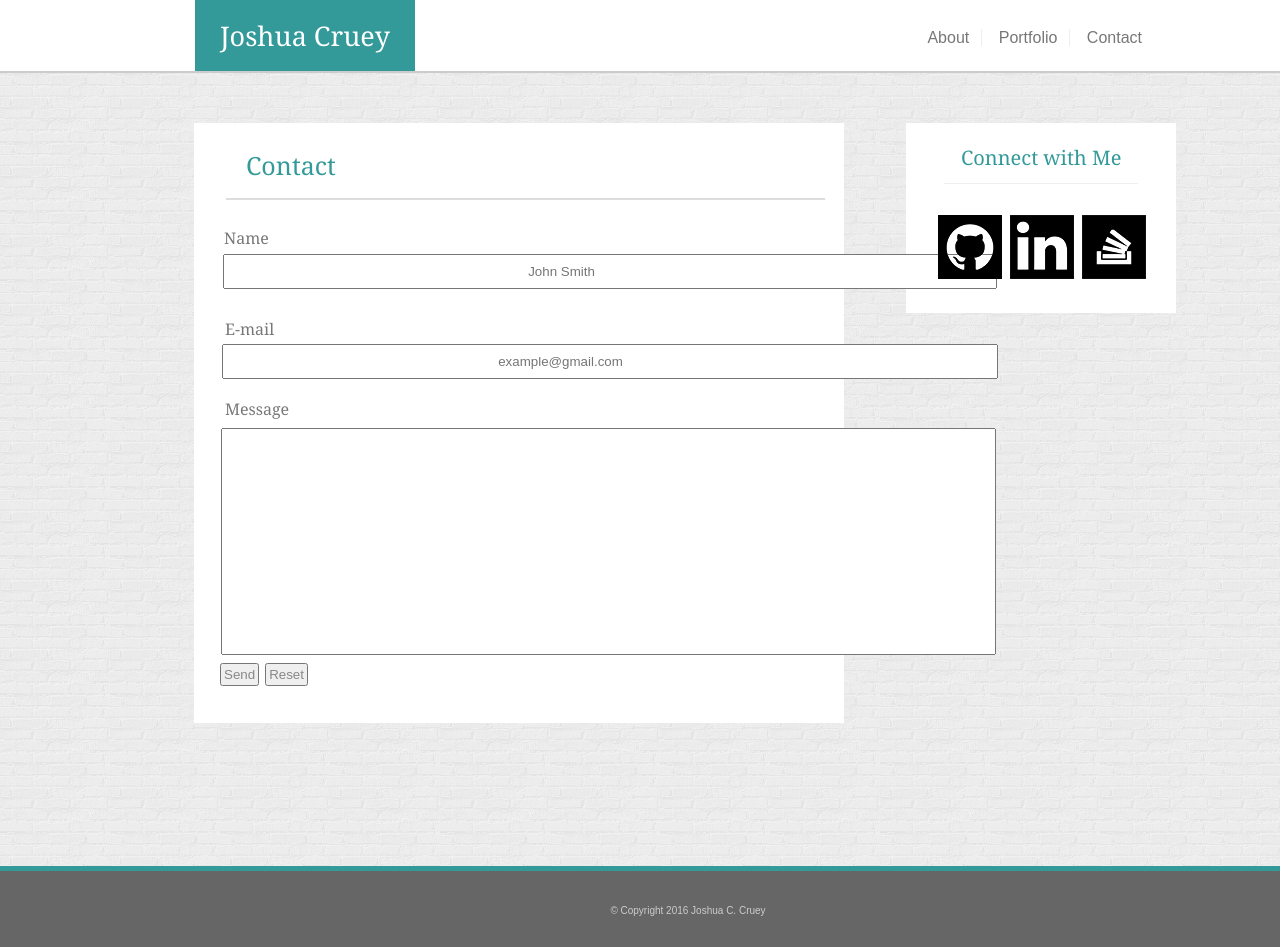
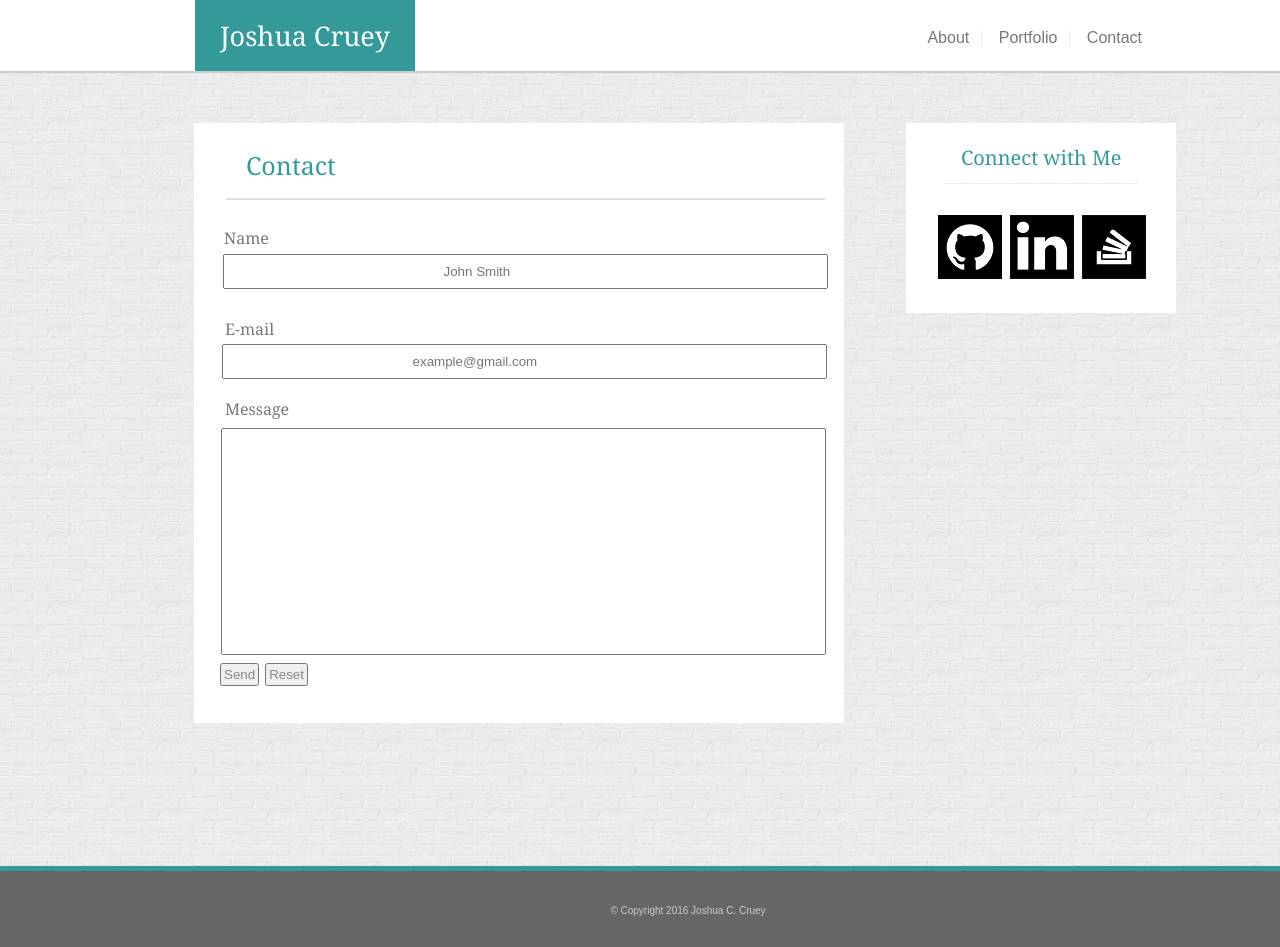
Before and after one commit to jcruey/Basic-Portfolio, a PHP site: page /contact.html in a window 1280 px wide; the page is wider, and only the part inside the window is pictured. Run offline with PHP 8.4, Linux system fonts and the light colour scheme.

Commit message:
added width declaration to style.css to fix layout of form fields on some browsers

```diff
--- a/assets/css/style.css
+++ b/assets/css/style.css
@@ -138,6 +138,7 @@ iframe {
     padding: 8px;
     padding-bottom: 200px;
     padding-right: 106px;
+    width: 96%;
 }
 #messagetag {
     position: relative;
@@ -150,6 +151,7 @@ iframe {
     left: 18px;
     padding: 8px;
     padding-right: 107px;
+    width: 96%;
 }
 #emailtag {
     position: relative;
@@ -163,6 +165,7 @@ iframe {
     left: 19px;
     padding: 8px;
     padding-right: 105px;
+    width: 96%;
 }
 #nametag {
     position: relative;
```
